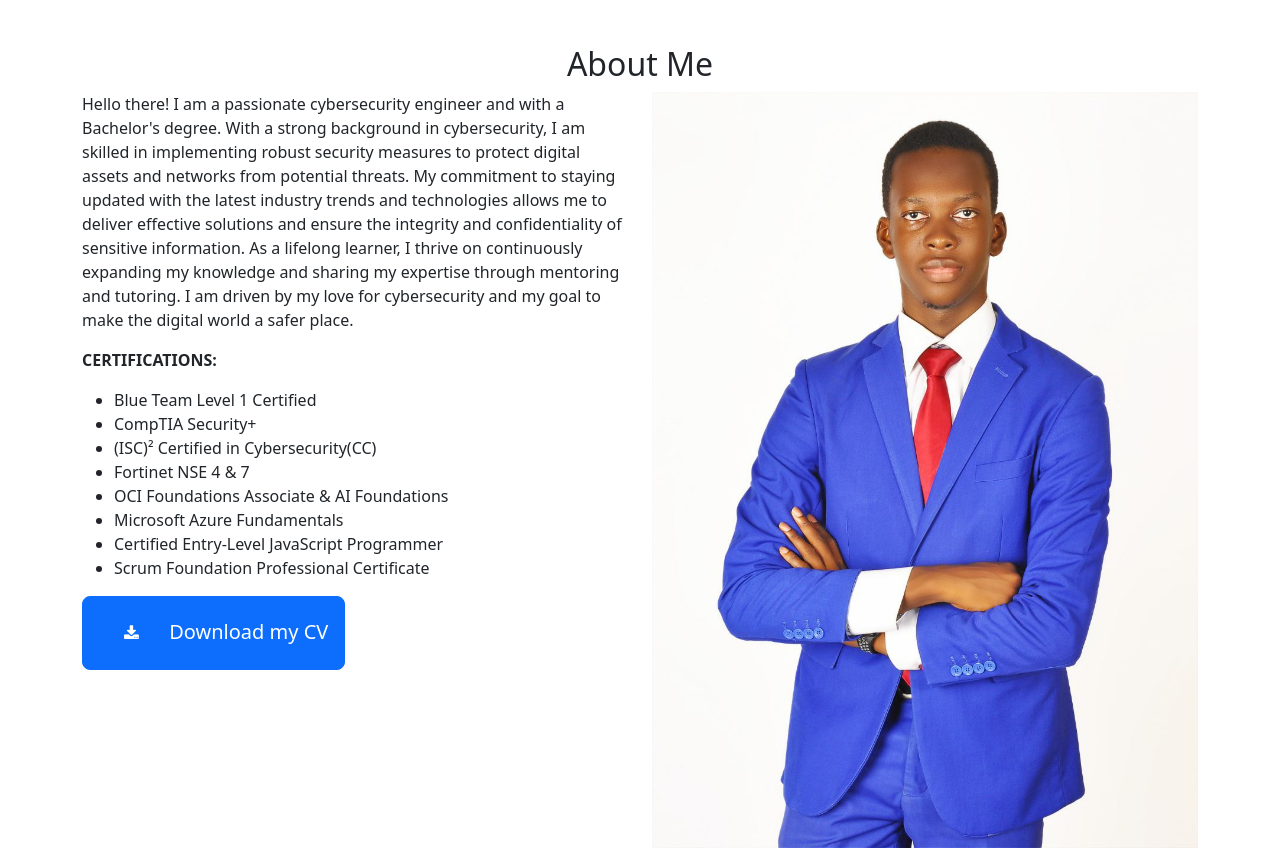
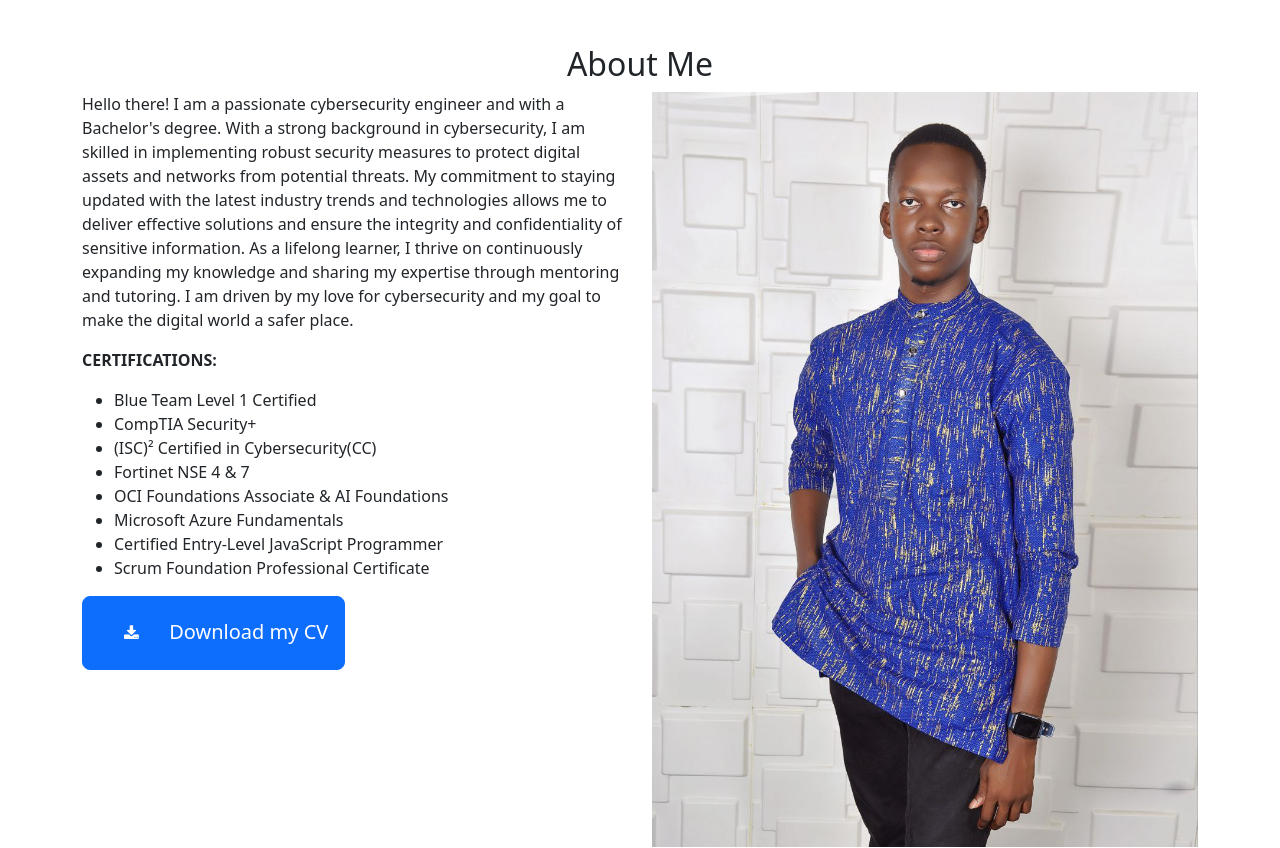
Before and after one commit to EmmaAke/ake-portfolio, a plain HTML site: page index.html in a window 1280 px wide. Shown: the part 909-1757 px from the top of the page. Drawn offline with nearby package versions, Linux system fonts and the light colour scheme; a script that the page names is missing.

Commit message:
Update index.html

```diff
--- a/index.html
+++ b/index.html
@@ -70,7 +70,7 @@
 
     <div class="row">
         <div class="col-md-6 order-md-2">
-            <img src="images/about_me.jpg" alt="myself" class="img-fluid mb-3" style="height: auto; max-width: 100%;">
+            <img src="images/about_me2.jpg" alt="myself" class="img-fluid mb-3" style="height: auto; max-width: 100%;">
         </div>
         <div class="col-md-6 order-md-1">
             <aside class="aside">
```
